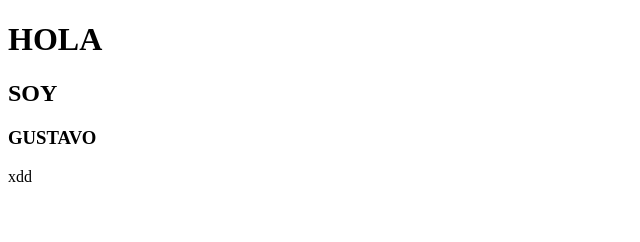
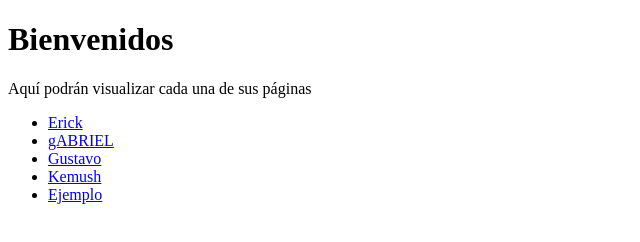
Before and after one commit to hicuwi/code0, a plain HTML site: page index.html in a window 1280 px wide. Shown: the whole page, without its empty margins (0-640 px from the left). Drawn offline with Linux system fonts and the light colour scheme.

Commit message:
Creación de la página principal

```diff
--- a/index.html
+++ b/index.html
@@ -7,9 +7,14 @@
     <title>Document</title>
 </head>
 <body>
-    <h1>HOLA</h1>
-    <h2>SOY</h2>
-    <h3>GUSTAVO</h3>
-    <p>xdd</p>
+    <h1>Bienvenidos</h1>
+    <p>Aquí podrán visualizar cada una de sus páginas</p>
+    <ul>
+        <li><a href="Erick">Erick</a></li>
+        <li><a href="gABRIEL">gABRIEL</a></li>
+        <li><a href="Gustavo">Gustavo</a></li>
+        <li><a href="Kemush">Kemush</a></li>
+        <li><a href="Ejemplo">Ejemplo</a></li>
+    </ul>
 </body>
 </html>
```
Also changed, not shown: Ejemplo/index.html (renamed from Valeria/index.html).
